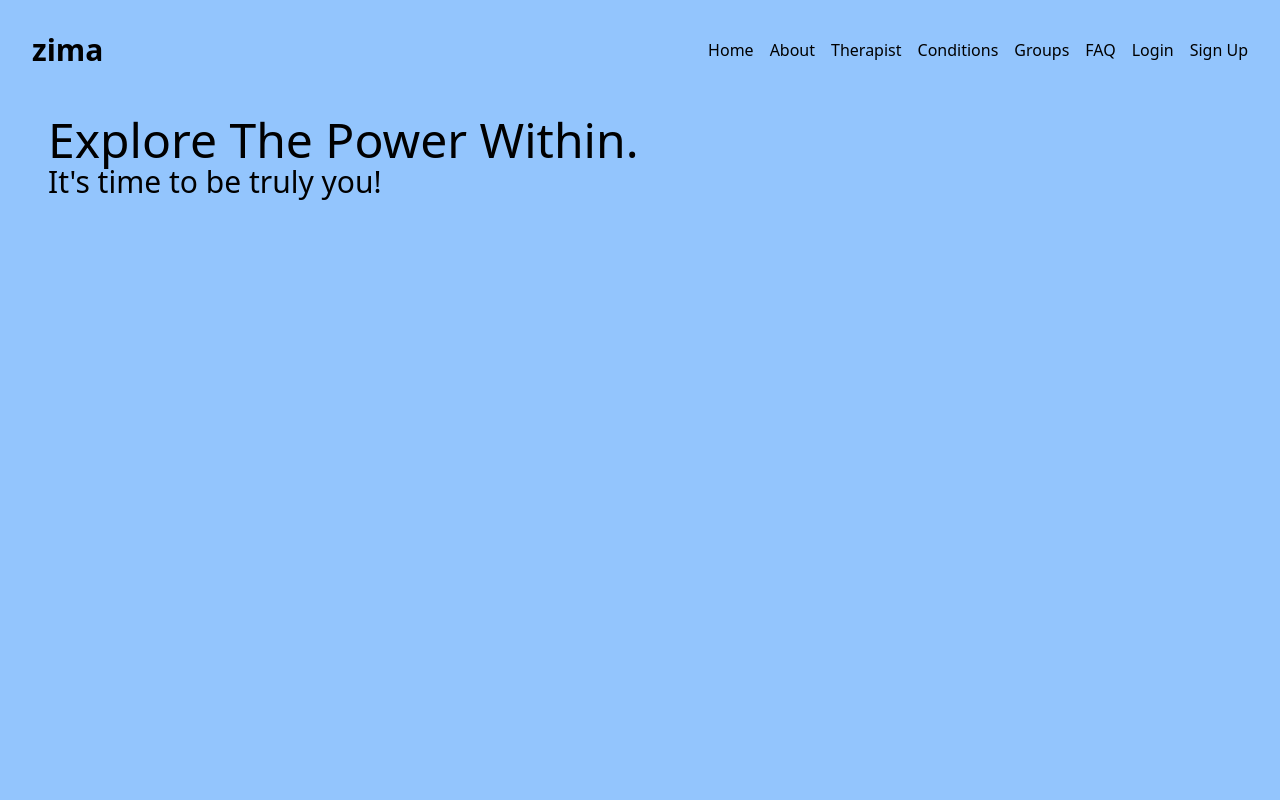
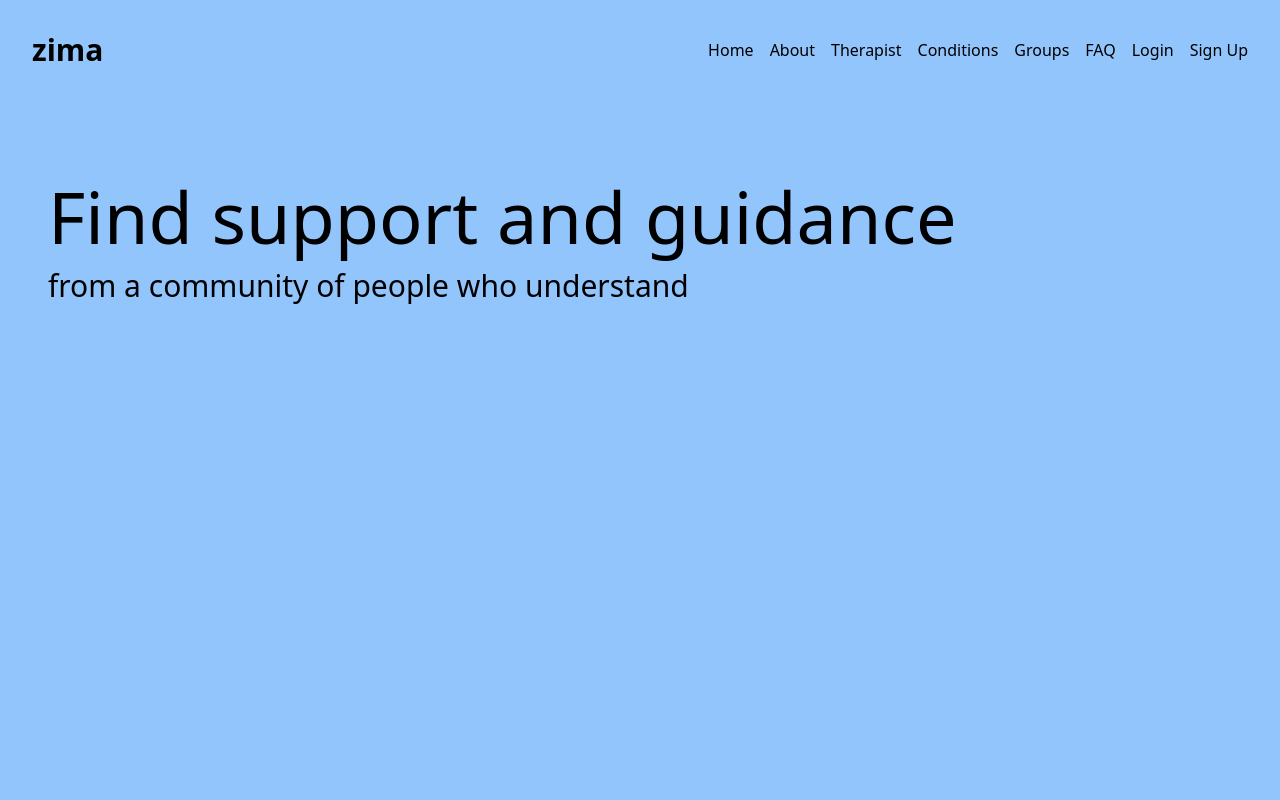
Before and after one commit to apella1/zima-ui, a React (Vite) app: page / in a window 1280 px wide. Shown: the top 800 px of the page. Built offline with nearby package versions, Linux system fonts and the light colour scheme.

Commit message:
Update hero section

```diff
--- a/src/components/header/Header.tsx
+++ b/src/components/header/Header.tsx
@@ -3,9 +3,9 @@ export {};
 export default function Header() {
   return (
     <header className="flex flex-col h-screen p-4 m-4" id="home">
-      <div className="selfcenter">
-        <h2 className="text-5xl">Explore The Power Within.</h2>
-        <p className="text-3xl">It's time to be truly you!</p>
+      <div className="mt-16 space-y-4">
+        <h2 className="text-7xl">Find support and guidance </h2>
+        <p className="text-3xl">from a community of people who understand</p>
       </div>
     </header>
   );
```
